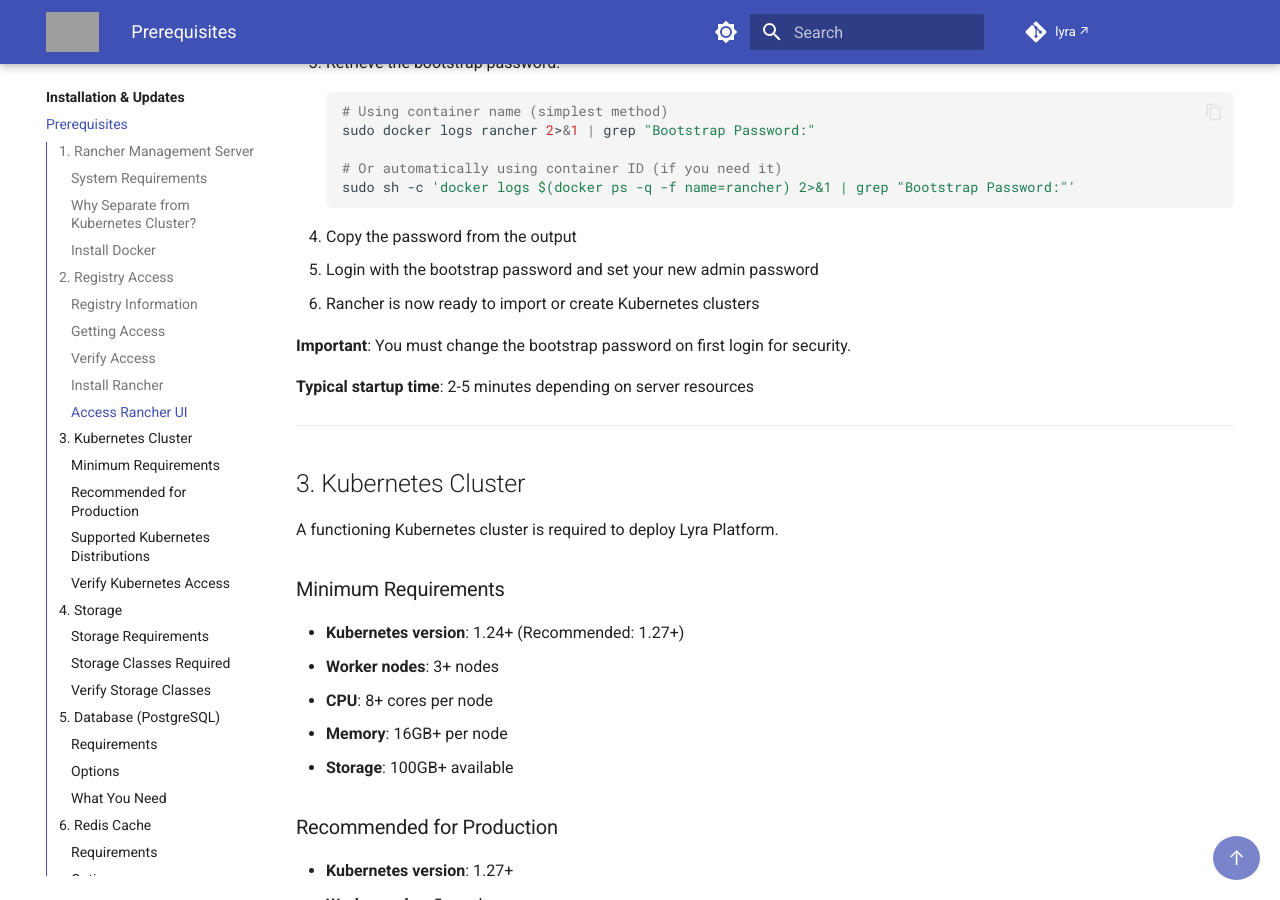
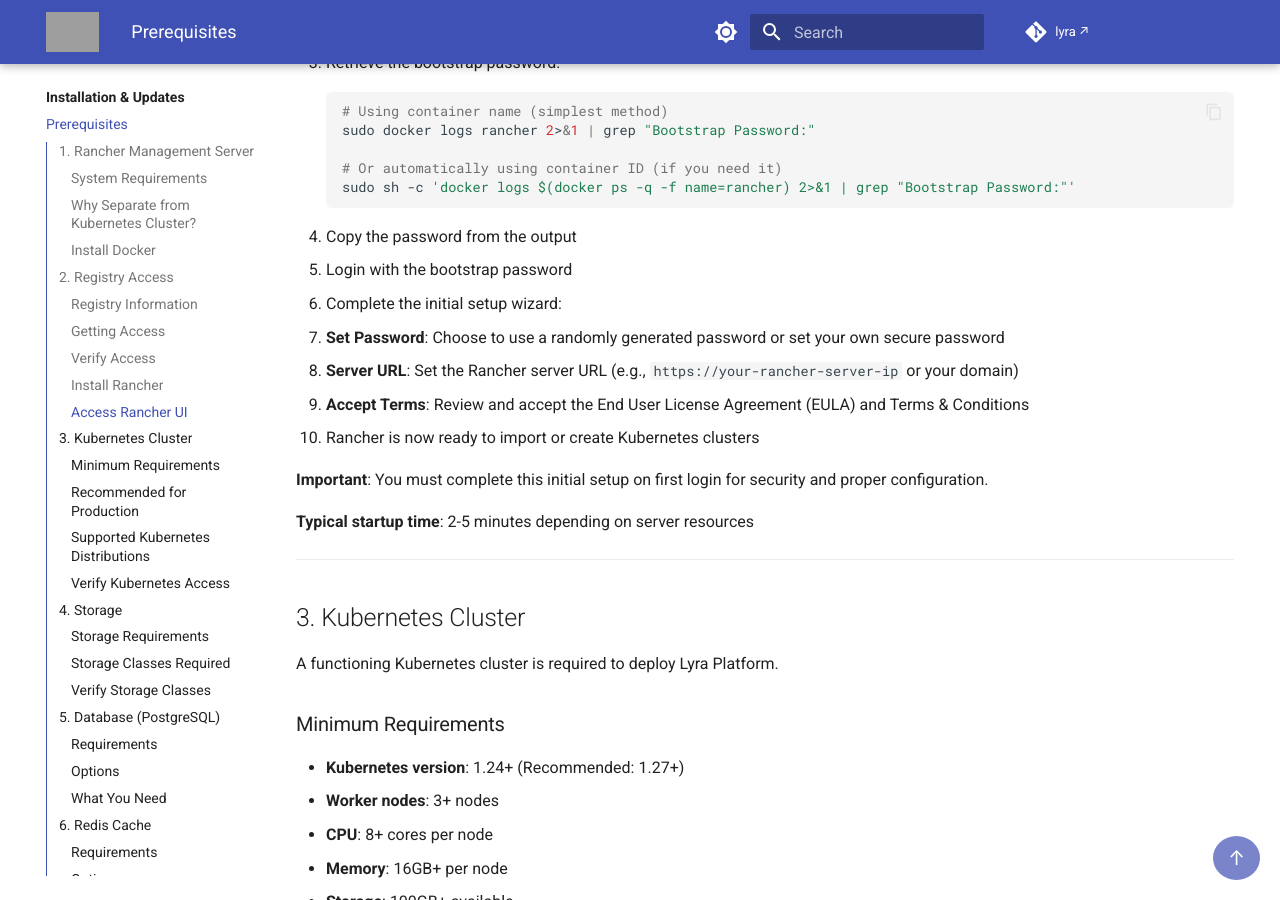
Before and after one commit to amreinch/lyra-docs, an MkDocs documentation site: the page built from docs/installation/prerequisites.md, in a window 1280 px wide and 900 px high, scrolled down 3497 px. Built offline with MkDocs 1.6.1 and Material for MkDocs 9.7.7, drawn with Linux system fonts in a browser that asks for light colours; comment, search, counter and statistics services are not loaded; grey boxes are pictures that could not be loaded.

Commit message:
Add Rancher initial setup wizard steps
- Document password setup options (random or custom)
- Add server URL configuration requirement
- Include EULA and Terms & Conditions acceptance step
- Clarify complete initial setup wizard is mandatory

````diff
--- a/docs/installation/prerequisites.md
+++ b/docs/installation/prerequisites.md
@@ -161,10 +161,14 @@ Once Rancher is ready:
    sudo sh -c 'docker logs $(docker ps -q -f name=rancher) 2>&1 | grep "Bootstrap Password:"'
    ```
 4. Copy the password from the output
-5. Login with the bootstrap password and set your new admin password
-6. Rancher is now ready to import or create Kubernetes clusters
+5. Login with the bootstrap password
+6. Complete the initial setup wizard:
+   - **Set Password**: Choose to use a randomly generated password or set your own secure password
+   - **Server URL**: Set the Rancher server URL (e.g., `https://your-rancher-server-ip` or your domain)
+   - **Accept Terms**: Review and accept the End User License Agreement (EULA) and Terms & Conditions
+7. Rancher is now ready to import or create Kubernetes clusters
 
-**Important**: You must change the bootstrap password on first login for security.
+**Important**: You must complete this initial setup on first login for security and proper configuration.
 
 **Typical startup time**: 2-5 minutes depending on server resources
 
````
